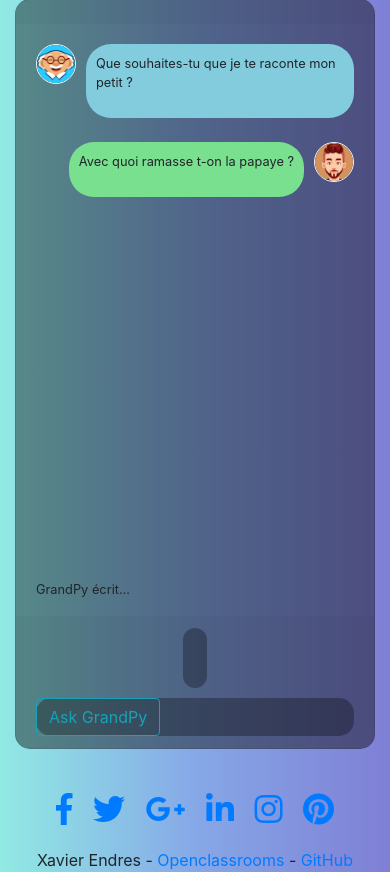
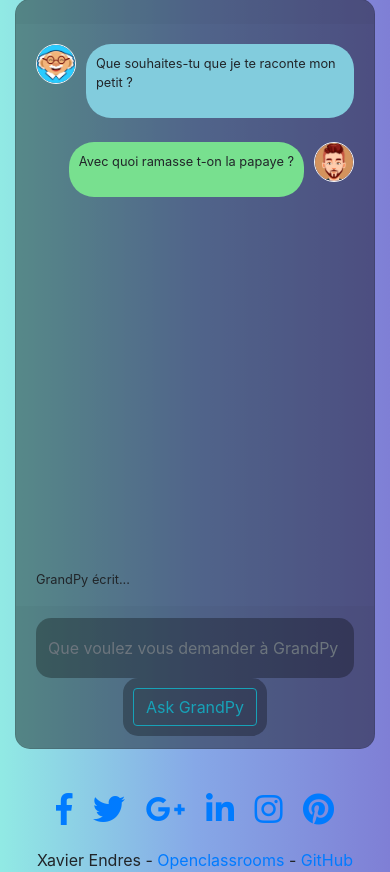
Before and after one commit to Jackatoa/Projet---7, a Flask app: page / in a window 390 px wide. Shown: the part 393-1265 px from the top of the page. Run offline with Flask 2, Linux system fonts and the light colour scheme; some libraries are stand-ins or nearby versions.

Commit message:
amélioration du rendu visuel + textarea + responsive

```diff
--- a/grand_py/static/css/bot.css
+++ b/grand_py/static/css/bot.css
@@ -20,7 +20,6 @@ body, html {
 }
 #grandpy_writing{
     margin-left: 20px;
-    color:
 
 }
 #msg_card_body {
@@ -41,7 +40,6 @@ body, html {
     align-content: center;
 }
 
-
 .type_msg {
     background-color: rgba(0, 0, 0, 0.3) !important;
     border: 0 !important;
@@ -56,7 +54,6 @@ body, html {
     outline: 0px !important;
 }
 
-
 .send_btn {
     border-radius: 0 15px 15px 0 !important;
     background-color: rgba(0, 0, 0, 0.3) !important;
@@ -64,13 +61,8 @@ body, html {
     color: white !important;
     cursor: pointer;
 }
-
-
-.user_img {
-    height: 100px;
-    width: 100px;
-    border: 1.5px solid #f5f6fa;
-
+.send_btn_elt{
+    margin:10px;)
 }
 
 .user_img_msg {
@@ -79,7 +71,8 @@ body, html {
     border: 1.5px solid #f5f6fa;
 
 }
-
+.input-group .form-control{left:0px; float:left; width:auto !important}
+.input-group .input-group-addon{float:left; width:auto !important}
 .img_cont {
     position: relative;
     height: 70px;
@@ -99,6 +92,7 @@ body, html {
     background-color: #82ccdd;
     padding: 10px;
     position: relative;
+    overflow: auto;
 }
 
 .msg_cotainer_send {
@@ -109,6 +103,7 @@ body, html {
     background-color: #78e08f;
     padding: 10px;
     position: relative;
+    overflow: auto;
 }
 
 
@@ -137,7 +132,6 @@ body, html {
     position: absolute;
     left: 6px;
     top: 4px;
-    background: url("../static/stripes.png") repeat;
     background-image: -webkit-linear-gradient(left top, transparent 0%, transparent 25%, #0f6674 25%, #0f6674 50%, transparent 50%, transparent 75%, #0f6674 75%);
     background-size: 4px 4px;
     -webkit-background-clip: text;
@@ -292,30 +286,19 @@ html .msg_cotainer, .msg_cotainer_send {
 
 }
 
-@media (max-width: 515px) {
+@media (max-width: 700px) {
     .input-group-addon, .input-group-btn, .input-group .form-control {
         display: block;
-        margin-bottom: 10px;
         clear: both;
     }
-
-    .input-group {
-        display: block;
-    }
-
-
-
     .type_msg {
-        width: 100%;
-        margin: auto;
+        margin-bottom: 100px;
         border-radius: 15px 15px 15px 15px !important;
-    }
-    textarea {
         min-width: 100%;
     }
     .send_btn {
         margin: auto;
+        text-align: center;
         border-radius: 15px 15px 15px 15px !important;
-
     }
 }
```
